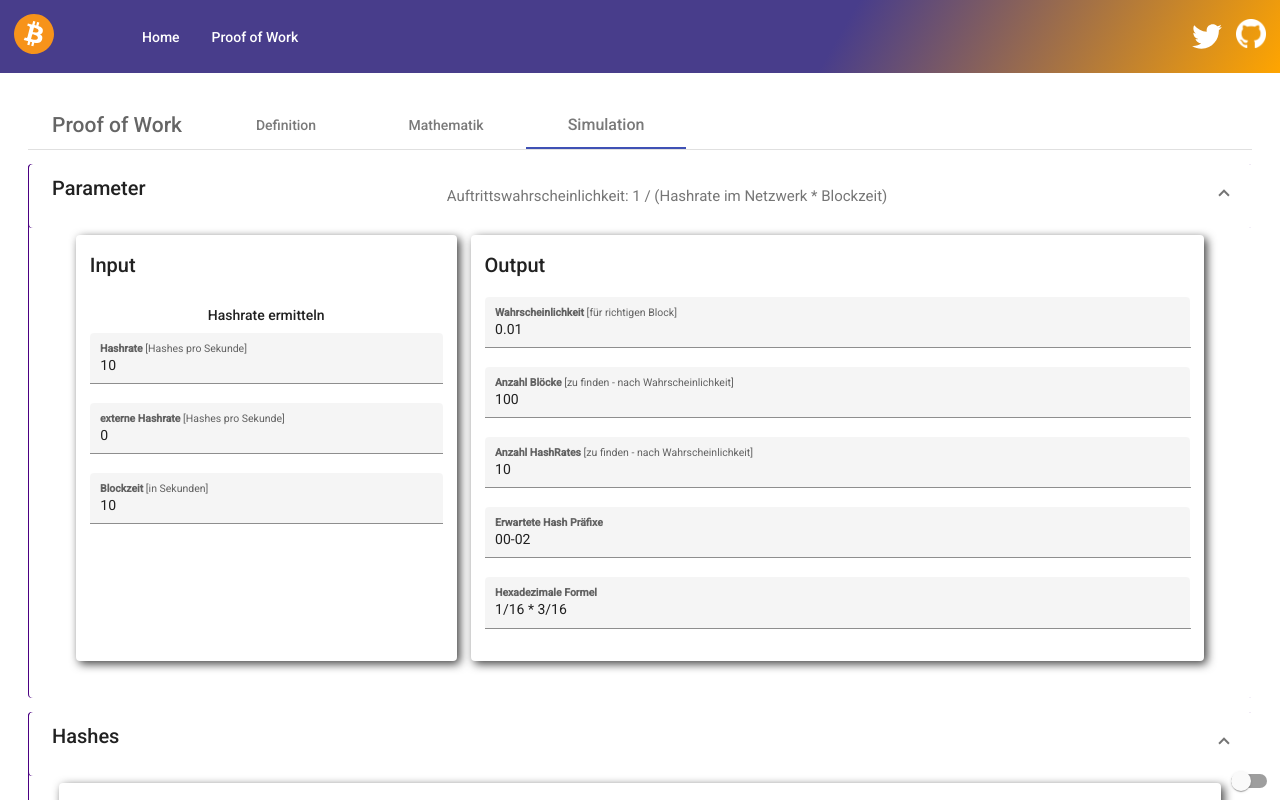
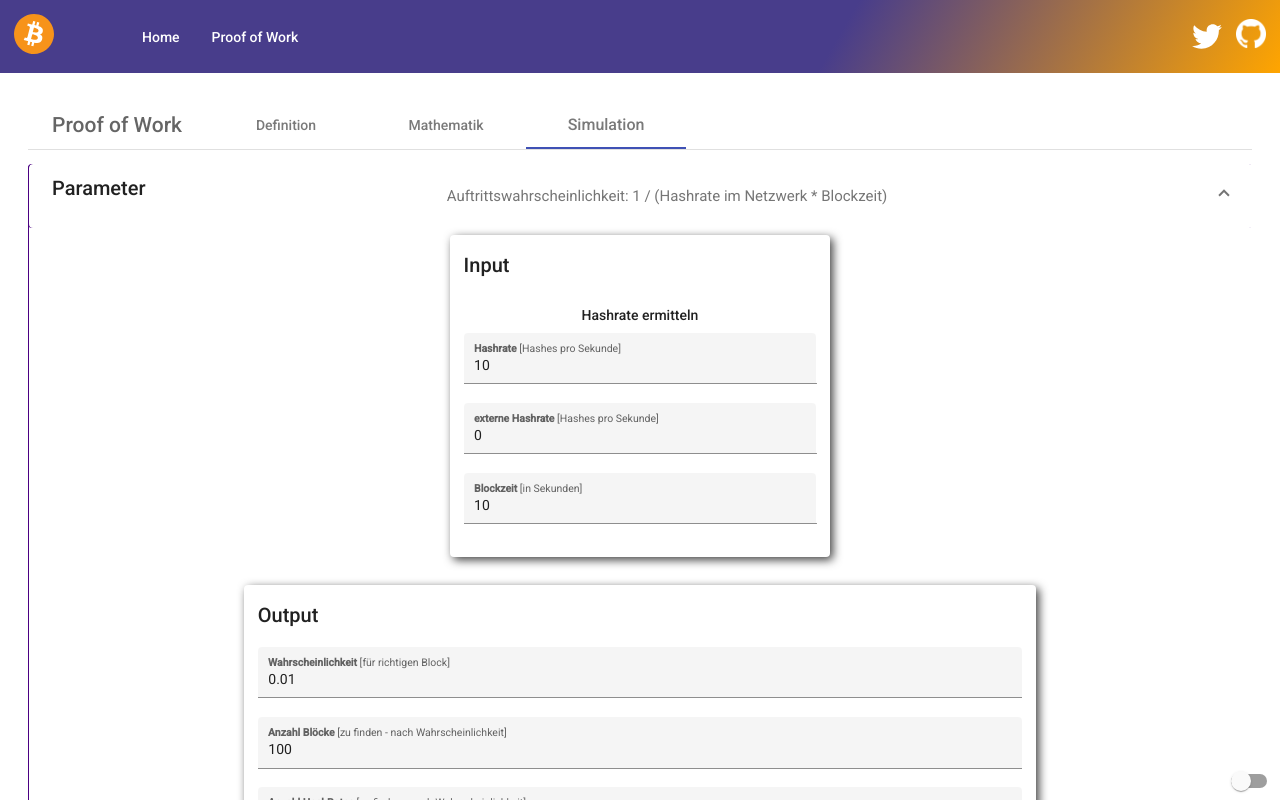
Before and after one commit to MyKaez/btc-playground, an Angular app: page /simple-pow in a window 1280 px wide. Both pictures are taken after a click on the label 1249 px from the left and 781 px from the top of the page. Shown: the top 800 px of the page. Built offline with nearby package versions, Linux system fonts and the light colour scheme; no server answers.

Commit message:
enlarged "output" class for pow

```diff
--- a/src/app/simulations/pow/pow.component.scss
+++ b/src/app/simulations/pow/pow.component.scss
@@ -10,7 +10,7 @@
     }
 
     .output {
-        min-width: 60%;
+        min-width: 65%;
         max-width: 100%;
     }
 
```
